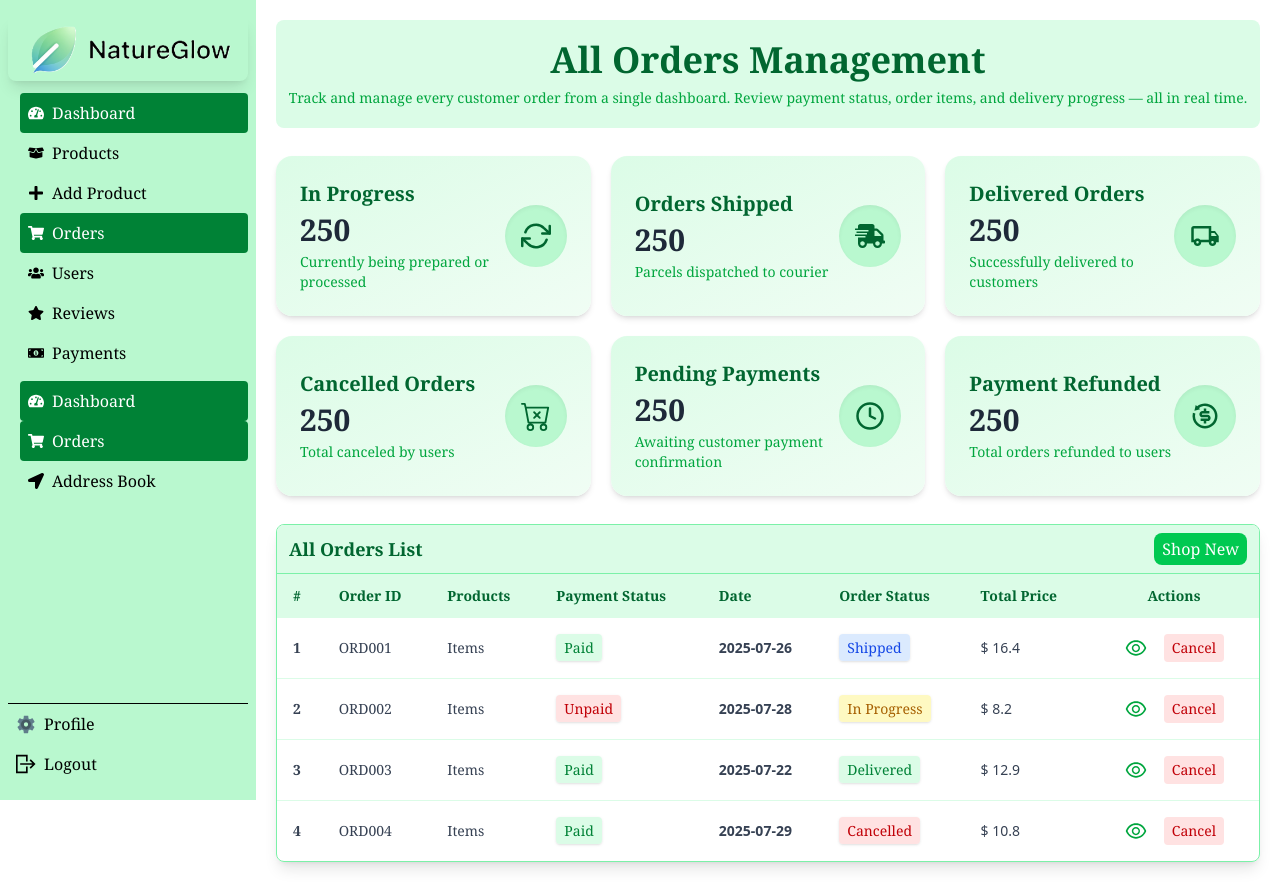
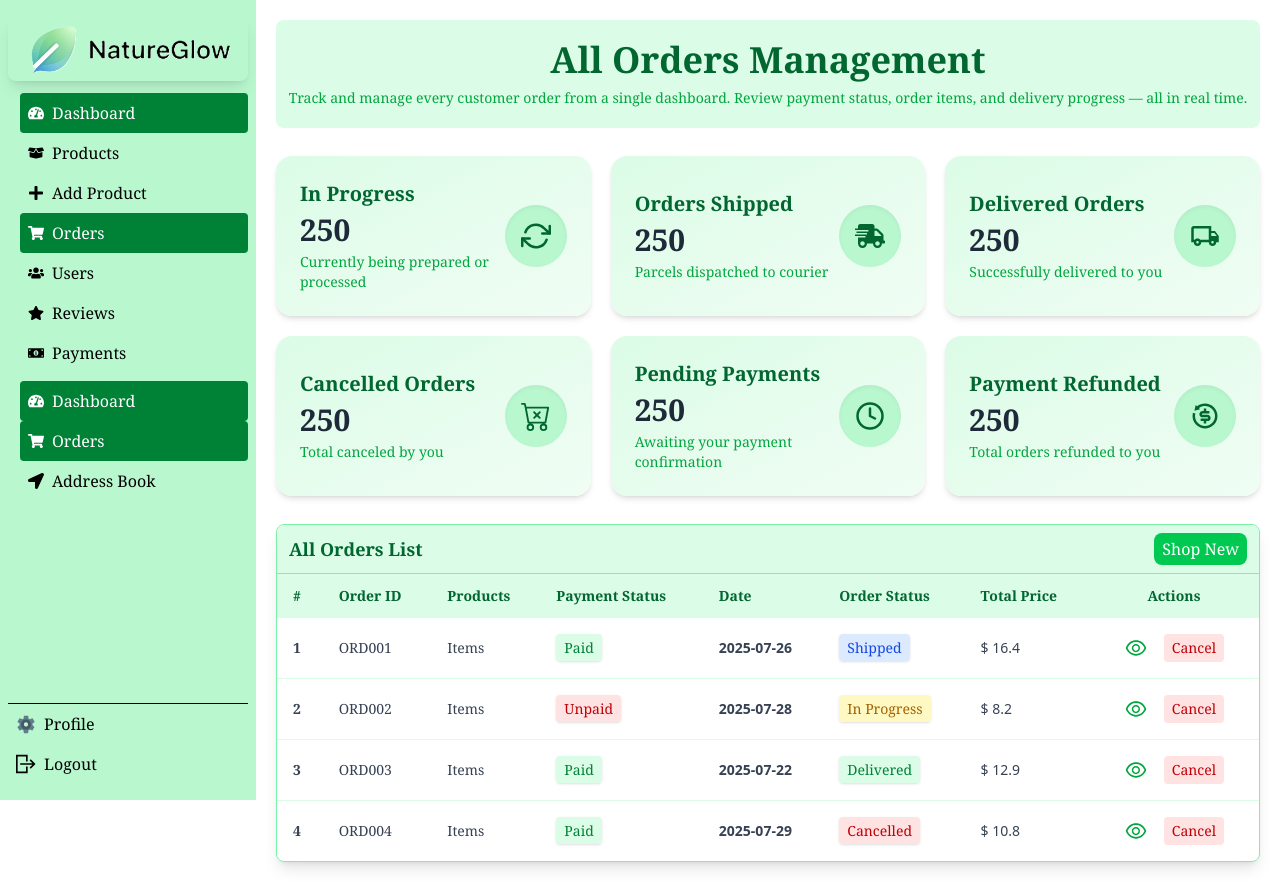
Before and after one commit to md-abu-naim/NatureGlow, a React (Vite) app: page /dashboard/orders in a window 1280 px wide. Built offline with nearby package versions, Linux system fonts and the light colour scheme; no server answers.

Commit message:
order page some role based update

```diff
--- a/src/Pages/Dashboard/Orders.jsx
+++ b/src/Pages/Dashboard/Orders.jsx
@@ -53,7 +53,7 @@ const Orders = () => {
                     <div>
                         <h3 className="text-xl font-bold text-green-800 group-hover:text-green-900 transition">Delivered Orders</h3>
                         <p className="text-3xl font-semibold text-gray-800 mt-1">250</p>
-                        <p className="text-sm text-green-600 mt-1">Successfully delivered to customers</p>
+                        <p className="text-sm text-green-600 mt-1">Successfully delivered to {role === 'Admin' ? 'customers' : 'you'}</p>
                     </div>
                     <div className="bg-green-200 text-green-800 p-4 rounded-full shadow-inner group-hover:bg-green-300 transition">
                         <MdOutlineLocalShipping className="text-3xl" />
@@ -64,7 +64,7 @@ const Orders = () => {
                     <div>
                         <h3 className="text-xl font-bold text-green-800 group-hover:text-green-900 transition">Cancelled Orders</h3>
                         <p className="text-3xl font-semibold text-gray-800 mt-1">250</p>
-                        <p className="text-sm text-green-600 mt-1">Total canceled by users</p>
+                        <p className="text-sm text-green-600 mt-1">Total canceled by {role === 'Admin' ? 'users' : 'you'}</p>
                     </div>
                     <div className="bg-green-200 text-green-800 p-4 rounded-full shadow-inner group-hover:bg-green-300 transition">
                         <BsCartX className="text-3xl" />
@@ -75,7 +75,7 @@ const Orders = () => {
                     <div>
                         <h3 className="text-xl font-bold text-green-800 group-hover:text-green-900 transition">Pending Payments</h3>
                         <p className="text-3xl font-semibold text-gray-800 mt-1">250</p>
-                        <p className="text-sm text-green-600 mt-1">Awaiting customer payment confirmation</p>
+                        <p className="text-sm text-green-600 mt-1">Awaiting {role === 'Admin' ? 'customer' : 'your'} payment confirmation</p>
                     </div>
                     <div className="bg-green-200 text-green-800 p-4 rounded-full shadow-inner group-hover:bg-green-300 transition">
                         <LuClock className="text-3xl" />
@@ -86,7 +86,7 @@ const Orders = () => {
                     <div>
                         <h3 className="text-xl font-bold text-green-800 group-hover:text-green-900 transition">Payment Refunded</h3>
                         <p className="text-3xl font-semibold text-gray-800 mt-1">250</p>
-                        <p className="text-sm text-green-600 mt-1">Total orders refunded to users</p>
+                        <p className="text-sm text-green-600 mt-1">Total orders refunded to {role === 'Admin' ? 'users' : 'you'}</p>
                     </div>
                     <div className="bg-green-200 text-green-800 p-4 rounded-full shadow-inner group-hover:bg-green-300 transition">
                         <RiRefund2Line className="text-3xl" />
```
